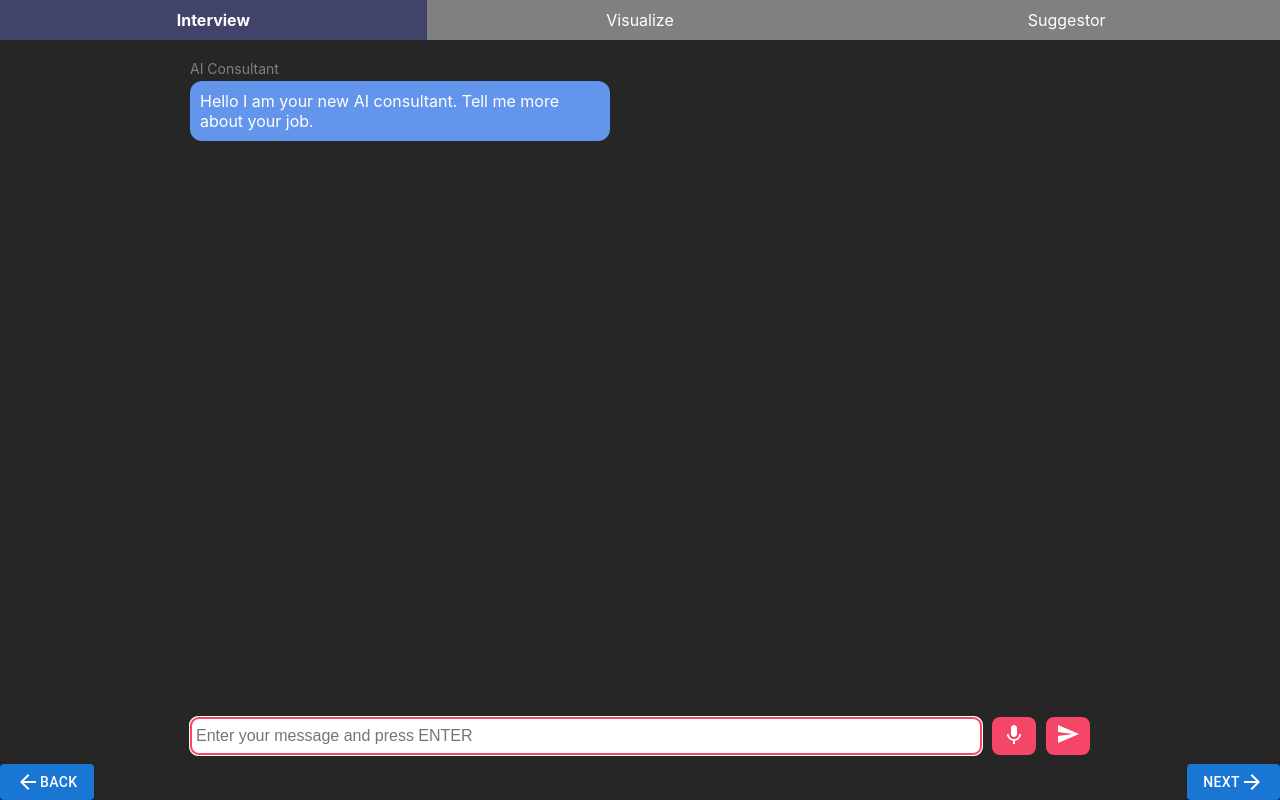
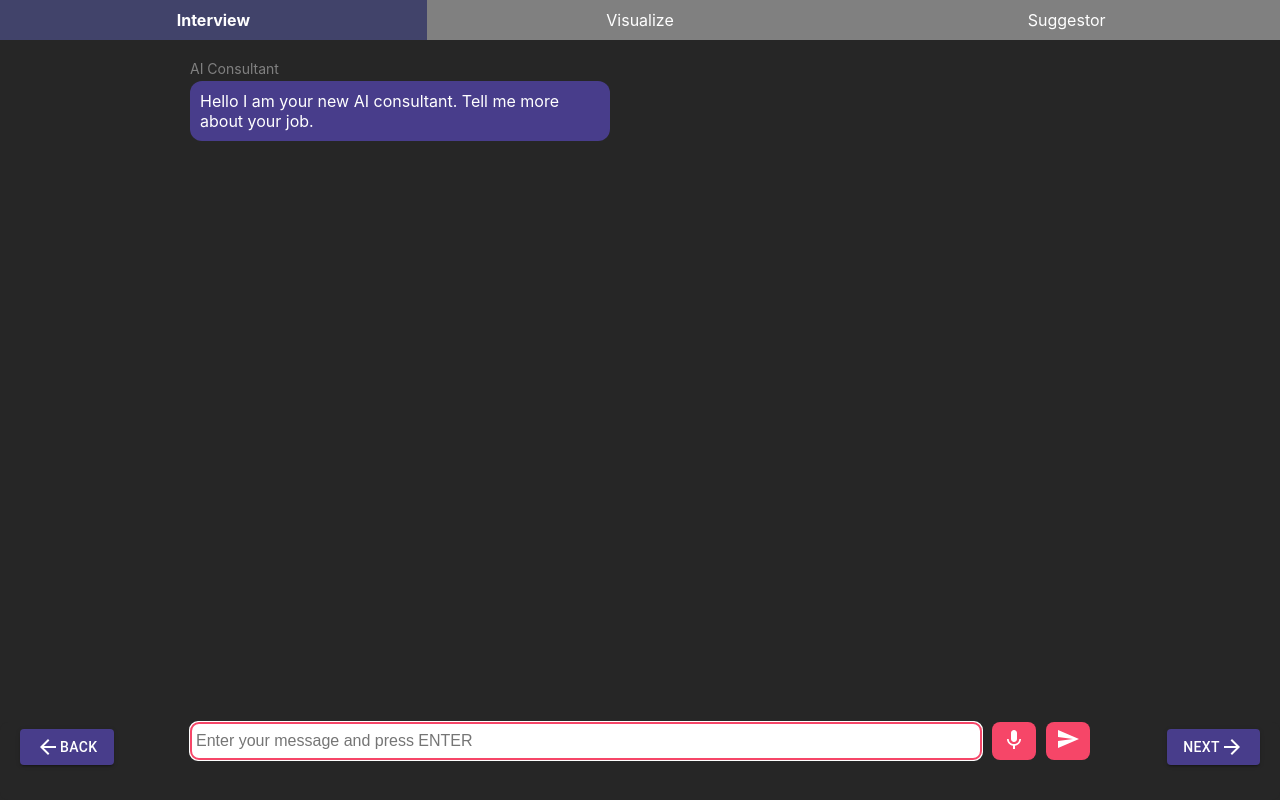
Before and after one commit to aicoholics/makeathon, a React (Create React App) app in the folder client/: page / in a window 1280 px wide. Built offline with nearby package versions, Linux system fonts and the light colour scheme.

Commit message:
more colors

```diff
--- a/client/src/App.css
+++ b/client/src/App.css
@@ -68,13 +68,13 @@
   max-width: 400px;
   margin: 0;
   border-radius: 12px;
-  background-color: cornflowerblue;
+  background-color: #483d8b;
   color: white;
   display: inline-block;
 }
 
 .currentMember>.Message-content .text {
-  background-color: orangered;
+  background-color: #F64668;
 }
 
 form {
--- a/client/src/App.js
+++ b/client/src/App.js
@@ -46,6 +46,9 @@ function App() {
                         position: "fixed",
                         bottom: 0,
                         right: 0,
+                        marginRight: "20px",
+                        marginBottom: "35px",
+                        backgroundColor: "#483d8b",
                       }}
                       variant="contained"
                       component="label"
@@ -58,6 +61,9 @@ function App() {
                         position: "fixed",
                         bottom: 0,
                         left: 0,
+                        marginLeft: "20px",
+                        marginBottom: "35px",
+                        backgroundColor: "#483d8b",
                       }}
                       variant="contained"
                       component="label"
--- a/client/src/components/Input.js
+++ b/client/src/components/Input.js
@@ -77,7 +77,7 @@ const Input = ({ onSendMessage, disabled }) => {
   return (
     <div
       style={{
-        padding: "5px",
+        padding: "0px",
         fontSize: "16px",
         borderRadius: "8px",
         backgroundColor: "#262626",
@@ -98,7 +98,7 @@ const Input = ({ onSendMessage, disabled }) => {
           style={{
             borderColor: "#F64668",
             // color when selected
-            color: "#F64668",
+
             // border color when selected
             outlineColor: "#F64668",
           }}
--- a/client/src/components/Messages.js
+++ b/client/src/components/Messages.js
@@ -1,18 +1,22 @@
 import React from "react";
 
 const toName = { assistant: "AI Consultant", user: "Me" };
-const toColor = { assistant: "blue", user: "green" };
+const toColor = { assistant: "blue", user: "#F64668" };
 
 const Messages = ({ messages, currentMember }) => {
   const renderMessage = (message, index, currentMember) => {
     const { role, content } = message;
+    const backgroundColor = role === "assistant" ? "blue" : "#F64668";
+    const style = { backgroundColor };
+
     const messageFromMe = role === currentMember;
     const className = messageFromMe
       ? "Messages-message currentMember"
       : "Messages-message";
     return (
       <li key={index} className={className}>
-        {/* <span className="avatar" style={{ backgroundColor: toColor[role] }} /> */}
+        {/* <span style={{ backgroundColor: toColor[role] }} /> */}
+
         <div className="Message-content">
           <div className="username">{toName[role]}</div>
           <div className="text">{content}</div>
--- a/client/src/pages/Visual.js
+++ b/client/src/pages/Visual.js
@@ -1,11 +1,11 @@
-import Entity from '../components/Entity';
-import { useEffect, useState, useContext } from 'react';
-import SummaryContext from '../SummaryContext';
-import MessageContext from '../MessageContext';
-import MessageContext2 from '../MessageContext2';
-import EntityContext from '../EntityContext';
-import Input from '../components/Input';
-import { apiUrl } from '../config.js';
+import Entity from "../components/Entity";
+import { useEffect, useState, useContext } from "react";
+import SummaryContext from "../SummaryContext";
+import MessageContext from "../MessageContext";
+import MessageContext2 from "../MessageContext2";
+import EntityContext from "../EntityContext";
+import Input from "../components/Input";
+import { apiUrl } from "../config.js";
 
 function Visual() {
   const [summary, setSummary] = useContext(SummaryContext);
@@ -86,7 +86,7 @@ function Visual() {
       {comment && (
         <div
           style={{
-            backgroundColor: "cornflowerblue",
+            backgroundColor: "#483d8b",
             padding: "0px 10px",
             maxWidth: "300px",
             margin: "auto",
@@ -96,12 +96,9 @@ function Visual() {
           <p style={{ color: "white" }}>{comment}</p>
         </div>
       )}
-      <div >
+      <div>
         {Object.keys(entities).map((key) => (
-          <Entity
-            name={key}
-            description={entities[key]}
-          />
+          <Entity name={key} description={entities[key]} />
         ))}
       </div>
 
```
Also changed, not shown: client/azure_key 2.txt (added).
